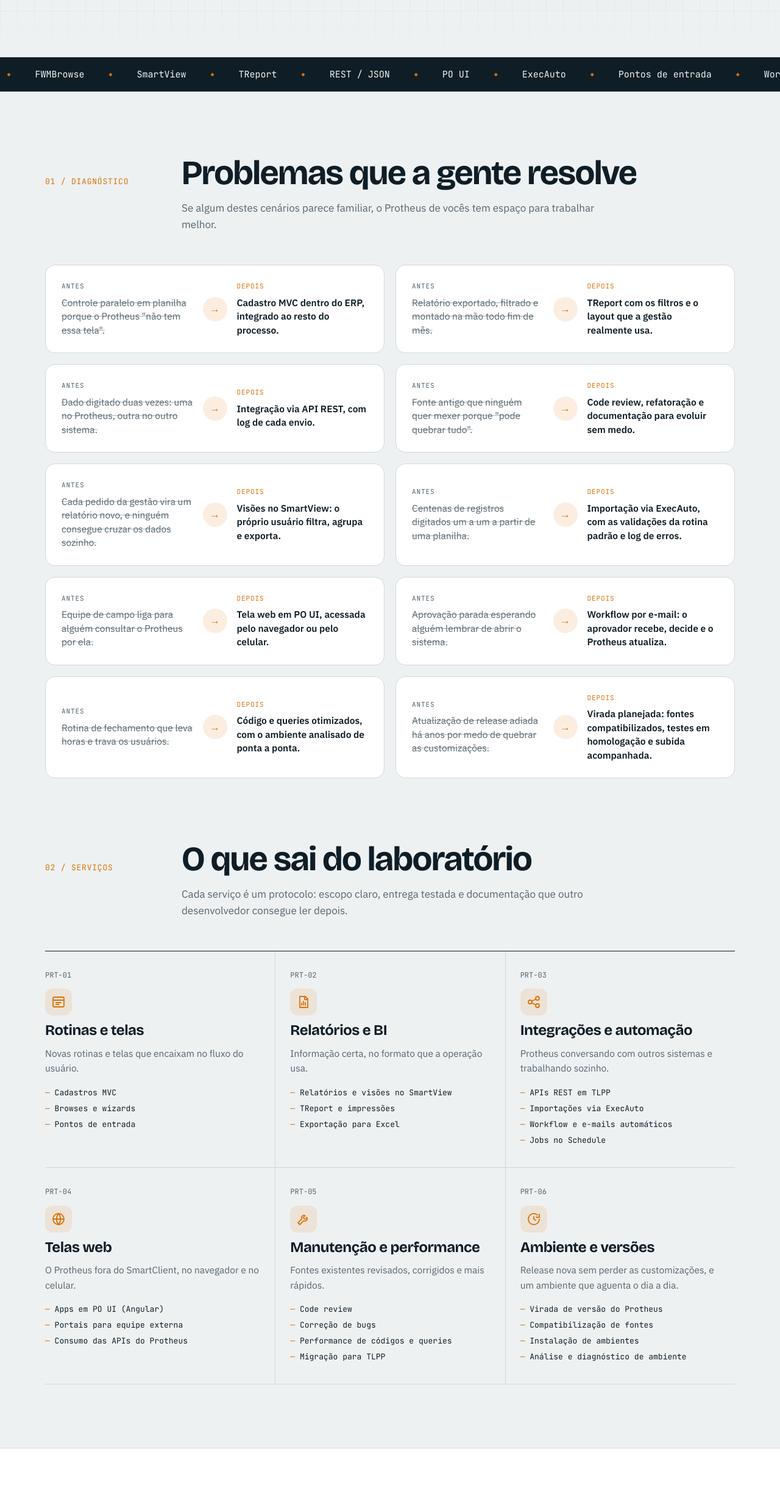
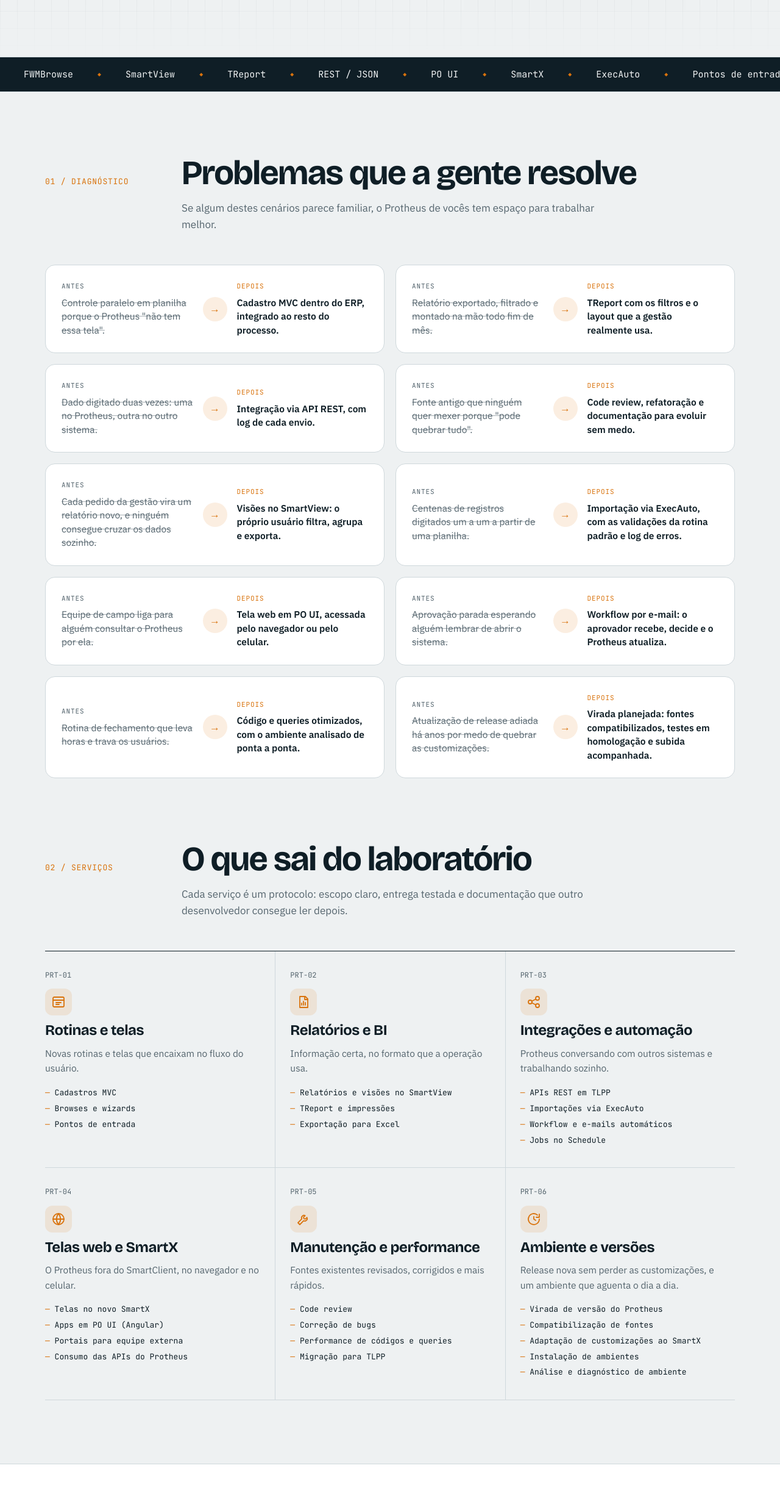
Before and after one commit to raphaelrventura/venturalab, a plain HTML site: page index.html in a window 1280 px wide. Shown: the part 835-3311 px from the top of the page at 61% size. Drawn offline with nearby package versions, Linux system fonts and the light colour scheme.

Commit message:
Inclui SmartX nos serviços, FAQ e briefing

```diff
--- a/index.html
+++ b/index.html
@@ -328,10 +328,10 @@ footer .brand-name { font-size: 18px; color: var(--ink); }
     </div>
   </section>
 
-  <div class="marquee" aria-label="Tecnologias: AdvPL, TLPP, MVC, FWMBrowse, SmartView, TReport, REST, PO UI, ExecAuto, Pontos de entrada, Workflow, Jobs, Embedded SQL, Virada de release">
+  <div class="marquee" aria-label="Tecnologias: AdvPL, TLPP, MVC, FWMBrowse, SmartView, TReport, REST, PO UI, SmartX, ExecAuto, Pontos de entrada, Workflow, Jobs, Embedded SQL, Virada de release">
     <div class="marquee-track" aria-hidden="true">
-      <span>AdvPL</span><span>TLPP</span><span>MVC</span><span>FWMBrowse</span><span>SmartView</span><span>TReport</span><span>REST / JSON</span><span>PO UI</span><span>ExecAuto</span><span>Pontos de entrada</span><span>Workflow</span><span>Jobs agendados</span><span>Embedded SQL</span><span>Virada de release</span>
-      <span>AdvPL</span><span>TLPP</span><span>MVC</span><span>FWMBrowse</span><span>SmartView</span><span>TReport</span><span>REST / JSON</span><span>PO UI</span><span>ExecAuto</span><span>Pontos de entrada</span><span>Workflow</span><span>Jobs agendados</span><span>Embedded SQL</span><span>Virada de release</span>
+      <span>AdvPL</span><span>TLPP</span><span>MVC</span><span>FWMBrowse</span><span>SmartView</span><span>TReport</span><span>REST / JSON</span><span>PO UI</span><span>SmartX</span><span>ExecAuto</span><span>Pontos de entrada</span><span>Workflow</span><span>Jobs agendados</span><span>Embedded SQL</span><span>Virada de release</span>
+      <span>AdvPL</span><span>TLPP</span><span>MVC</span><span>FWMBrowse</span><span>SmartView</span><span>TReport</span><span>REST / JSON</span><span>PO UI</span><span>SmartX</span><span>ExecAuto</span><span>Pontos de entrada</span><span>Workflow</span><span>Jobs agendados</span><span>Embedded SQL</span><span>Virada de release</span>
     </div>
   </div>
 
@@ -433,9 +433,9 @@ footer .brand-name { font-size: 18px; color: var(--ink); }
         <article class="protocol">
           <div class="code"><span>PRT-04</span></div>
           <div class="ico"><svg viewBox="0 0 24 24"><circle cx="12" cy="12" r="9"/><path d="M3 12h18M12 3a14 14 0 0 1 0 18M12 3a14 14 0 0 0 0 18"/></svg></div>
-          <h3>Telas web</h3>
+          <h3>Telas web e SmartX</h3>
           <p>O Protheus fora do SmartClient, no navegador e no celular.</p>
-          <ul><li>Apps em PO UI (Angular)</li><li>Portais para equipe externa</li><li>Consumo das APIs do Protheus</li></ul>
+          <ul><li>Telas no novo SmartX</li><li>Apps em PO UI (Angular)</li><li>Portais para equipe externa</li><li>Consumo das APIs do Protheus</li></ul>
         </article>
         <article class="protocol">
           <div class="code"><span>PRT-05</span></div>
@@ -449,7 +449,7 @@ footer .brand-name { font-size: 18px; color: var(--ink); }
           <div class="ico"><svg viewBox="0 0 24 24"><path d="M21 12a9 9 0 1 1-3-6.7"/><path d="M21 4v5h-5"/><path d="M12 8v4l3 2"/></svg></div>
           <h3>Ambiente e versões</h3>
           <p>Release nova sem perder as customizações, e um ambiente que aguenta o dia a dia.</p>
-          <ul><li>Virada de versão do Protheus</li><li>Compatibilização de fontes</li><li>Instalação de ambientes</li><li>Análise e diagnóstico de ambiente</li></ul>
+          <ul><li>Virada de versão do Protheus</li><li>Compatibilização de fontes</li><li>Adaptação de customizações ao SmartX</li><li>Instalação de ambientes</li><li>Análise e diagnóstico de ambiente</li></ul>
         </article>
       </div>
     </div>
@@ -622,6 +622,7 @@ footer .brand-name { font-size: 18px; color: var(--ink); }
         <details><summary>Como é feito o orçamento?</summary><p>Depois do diagnóstico, enviamos uma proposta com escopo, prazo e valor fechados. Para demandas contínuas, também dá para combinar um pacote de horas mensal.</p></details>
         <details><summary>Vocês trabalham com SmartView?</summary><p>Sim. Criamos objetos de negócio em TLPP que alimentam relatórios, visões e tabelas dinâmicas no SmartView, e também levamos relatórios TReport existentes para lá.</p></details>
         <details><summary>Vocês fazem virada de versão do Protheus?</summary><p>Sim. Levantamos as customizações, ajustamos o que for incompatível com a nova release, testamos em homologação e acompanhamos a subida em produção. Também instalamos e configuramos ambientes.</p></details>
+        <details><summary>Minhas customizações vão funcionar no SmartX?</summary><p>Depende de como foram feitas. Levantamos as rotinas e telas customizadas, avaliamos o que é compatível com a nova arquitetura do SmartX e planejamos a adaptação ou a conversão do que precisar, sem parar a operação.</p></details>
         <details><summary>O Protheus está lento. Vocês conseguem ajudar?</summary><p>Conseguimos. Analisamos o ambiente e os fontes envolvidos, identificamos o gargalo (código, query, índice ou configuração) e otimizamos o que estiver travando a operação.</p></details>
         <details><summary>Dá para dar manutenção em fontes feitos por outra pessoa?</summary><p>Dá. Começamos com um code review para entender o que existe, apontar riscos e propor o que corrigir primeiro.</p></details>
         <details><summary>E se eu precisar de algo além do combinado?</summary><p>Tudo o que está no escopo é entregue. Ajustes e novas demandas fora do escopo são orçados à parte, como um novo projeto ou dentro de um pacote de horas mensal.</p></details>
@@ -661,7 +662,7 @@ footer .brand-name { font-size: 18px; color: var(--ink); }
             <button type="button" class="chip" aria-pressed="false">Relatório / SmartView</button>
             <button type="button" class="chip" aria-pressed="false">Integração / API</button>
             <button type="button" class="chip" aria-pressed="false">Importação de dados</button>
-            <button type="button" class="chip" aria-pressed="false">Tela web (PO UI)</button>
+            <button type="button" class="chip" aria-pressed="false">Tela web (PO UI / SmartX)</button>
             <button type="button" class="chip" aria-pressed="false">Workflow / automação</button>
             <button type="button" class="chip" aria-pressed="false">Manutenção</button>
             <button type="button" class="chip" aria-pressed="false">Performance</button>
```
